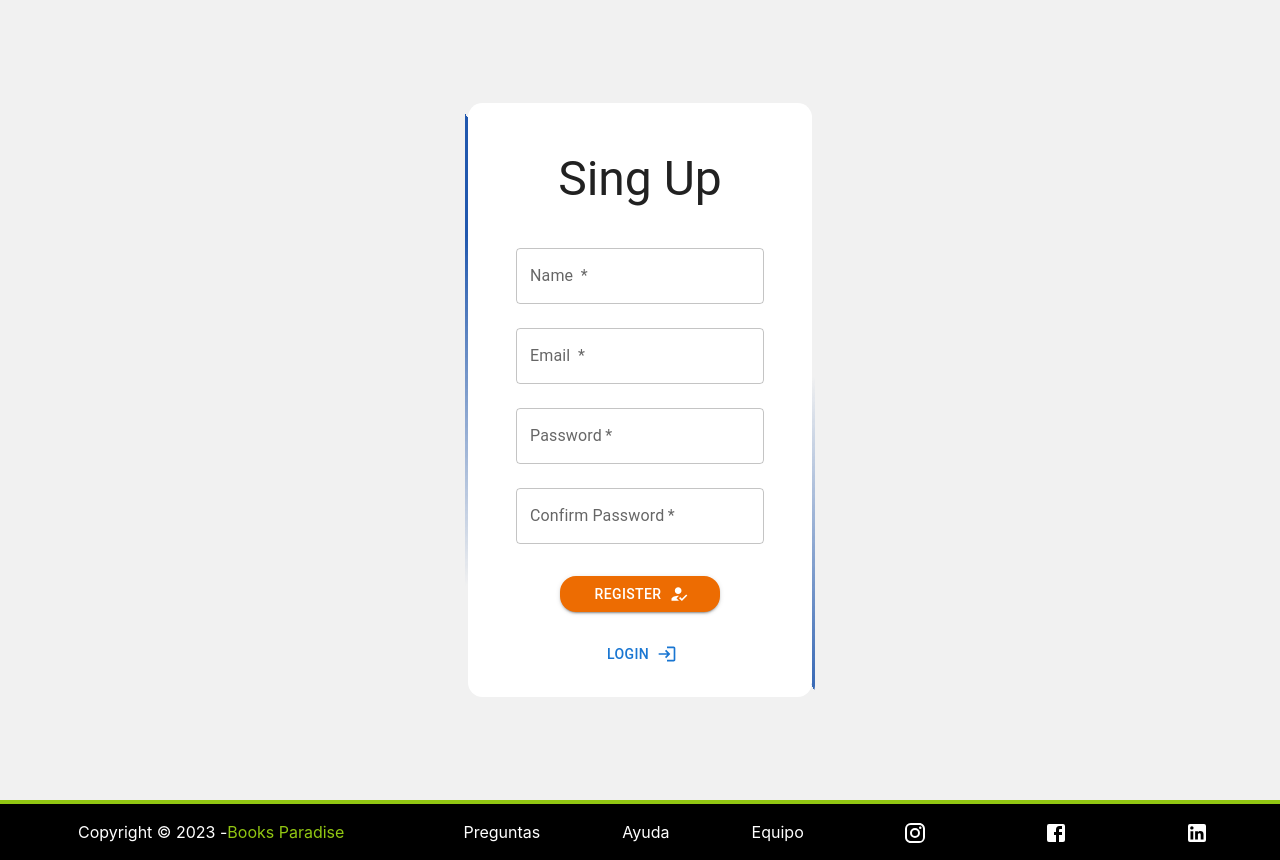
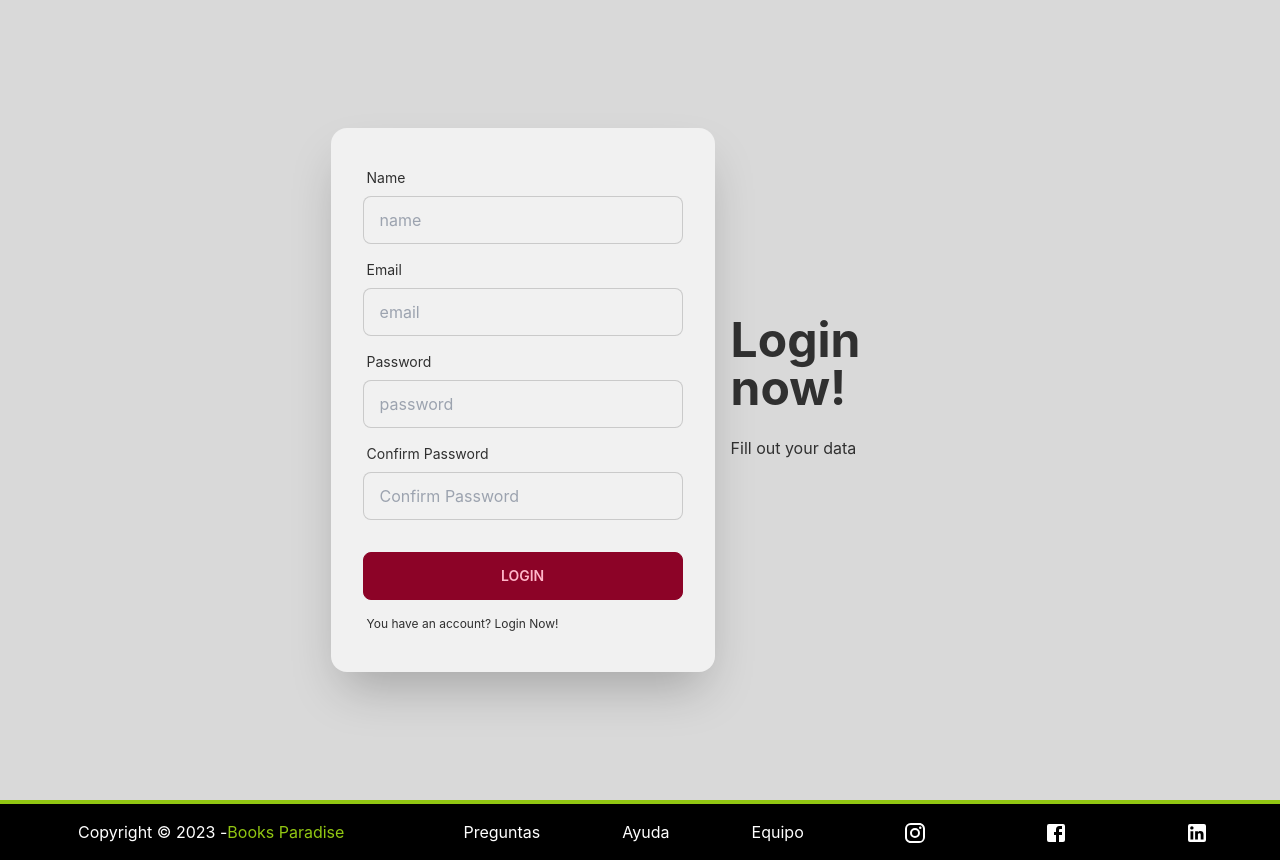
Before and after one commit to boogy2207/deployBoggy, a React (Vite) app in the folder client/: page /register in a window 1280 px wide. Built offline with nearby package versions, Linux system fonts and the light colour scheme.

Commit message:
login and register

```diff
--- a/client/src/components/Login/index.jsx
+++ b/client/src/components/Login/index.jsx
@@ -1,12 +1,8 @@
-import { Box, Typography, TextField, Button } from '@mui/material';
-import LoginIcon from '@mui/icons-material/Login';
-import HowToRegIcon from '@mui/icons-material/HowToReg';
-import { useNavigate } from 'react-router-dom';
+import { Link } from 'react-router-dom';
 import useInputChange from '../../hooks/useInputChange';
 import { useDispatch } from 'react-redux';
 import { login } from '../../store/slices/auth/requestsUser';
 import GoogleBtn from '../GoogleBtn/GoogleBtn';
-// import LogoutIcon from '@mui/icons-material/Logout';
 
 const initialStateValues = {
   email: '',
@@ -16,95 +12,47 @@ const initialStateValues = {
 function Login() {
 
 
-  const navigate = useNavigate();
   const dispatch = useDispatch();
   const { values, handleChange } = useInputChange(initialStateValues);
-
   const onSubmit = (e) => {
     e.preventDefault();
     dispatch(login(values));
   }
 
   return (
-    <div style={{ display: 'grid', placeItems: 'center', height: '100vh' }}>
-      <Box
-        position={'relative'}
-        overflow='hidden'
-        width={350}
-        height={400}
-        padding={3}
-        borderRadius={'.9rem'}
-        sx={{
-          '&::before': {
-            content: '""',
-            position: 'absolute',
-            top: '-40%',
-            left: '-40%',
-            width: 350,
-            height: 400,
-            background: 'linear-gradient(0deg, transparent, #2158AE, #2158AE)',
-            transformOrigin: 'bottom right',
-            animation: 'animate 6s linear infinite',
-          },
-          '&::after': {
-            content: '""',
-            position: 'absolute',
-            top: '-40%',
-            left: '-40%',
-            width: 350,
-            height: 400,
-            background: 'linear-gradient(0deg, transparent, #2158AE, #2158AE)',
-            transformOrigin: 'bottom right',
-            animation: 'animate 6s linear infinite',
-            animationDelay: '-3s'
-          }
-
-        }}
-      >
-
-        <form onSubmit={onSubmit} >
-          <Box sx={{
-            position: 'absolute',
-            backgroundColor: 'background.default',
-            inset: '.2rem',
-            display: 'flex',
-            flexDirection: 'column',
-            alignItems: 'center',
-            justifyContent: 'center',
-            zIndex: 10,
-            borderRadius: '.9rem',
-          }} >
-            <Typography color='text.primary' variant='h3' padding={3} textAlign='center'>Iniciar Sesion</Typography>
-
-            <TextField
-              label='Email '
-              required
-              margin='normal'
-              type='email'
-              variant='outlined'
-              placeholder='Email'
-              name='email'
-              value={values.email}
-              onChange={handleChange} />
-            <TextField
-
-              label='Password'
-              required
-              margin='normal'
-              type='password'
-              variant='outlined'
-              placeholder='Password'
-              name='password'
-              value={values.password}
-              onChange={handleChange} />
-
-            <Button sx={{ marginTop: 3, borderRadius: 4, minWidth: '10rem' }} variant='contained' color='warning' onClick={onSubmit} endIcon={<LoginIcon />} >Login</Button>
-            <Button sx={{ marginTop: 3, borderRadius: 4, minWidth: '10rem' }} onClick={() => { navigate('/register') }} endIcon={<HowToRegIcon />} >Sin Up</Button>
-          </Box>
-        </form>
-      </Box>
-      <GoogleBtn></GoogleBtn>
-    </div >
+    <form onSubmit={onSubmit}>
+      <div className="hero min-h-screen bg-base-200">
+        <div className="hero-content flex-col lg:flex-row-reverse">
+          <div className="text-center lg:text-left">
+            <h1 className="text-5xl font-bold">Login now!</h1>
+            <p className="py-6">Fill out your data</p>
+          </div>
+          <div className="card flex-shrink-0 w-full max-w-sm shadow-2xl bg-base-100">
+            <div className="card-body">
+              <div className="form-control">
+                <label className="label">
+                  <span className="label-text">Email</span>
+                </label>
+                <input onChange={handleChange} value={values.email} name="email" type="text" placeholder="email" className="input input-bordered" />
+              </div>
+              <div className="form-control">
+                <label className="label">
+                  <span className="label-text">Password</span>
+                </label>
+                <input onChange={handleChange} value={values.password} name="password" type="password" placeholder="password" className="input input-bordered" />
+              </div>
+              <div className="form-control mt-6">
+                <button className="btn btn-primary">Login</button>
+              </div>
+              <GoogleBtn />
+              <label className="label">
+                <Link to="/register" className="label-text-alt link link-hover">You don't have an account? Register Now!</Link>
+              </label>
+            </div>
+          </div>
+        </div>
+      </div>
+    </form>
   );
 };
 
--- a/client/src/components/Register/index.jsx
+++ b/client/src/components/Register/index.jsx
@@ -1,7 +1,7 @@
 import { Box, Typography, TextField, Button } from '@mui/material';
 import LoginIcon from '@mui/icons-material/Login';
 import HowToRegIcon from '@mui/icons-material/HowToReg';
-import { useNavigate } from 'react-router-dom';
+import { Link, useNavigate } from 'react-router-dom';
 import useInputChange from '../../hooks/useInputChange';
 import { useDispatch } from 'react-redux';
 import { register } from '../../store/slices/auth/requestsUser';
@@ -36,102 +36,50 @@ function Register() {
     }
 
     return (
-        <div style={{ display: 'grid', placeItems: 'center', height: '100vh' }}>
-            <Box
-                position={'relative'}
-                overflow='hidden'
-                width={350}
-                height={600}
-                padding={3}
-                borderRadius={'.9rem'}
-                sx={{
-                    '&::before': {
-                        content: '""',
-                        position: 'absolute',
-                        top: '-40%',
-                        left: '-40%',
-                        width: 350,
-                        height: 600,
-                        background: 'linear-gradient(0deg, transparent, #2158AE, #2158AE)',
-                        transformOrigin: 'bottom right',
-                        animation: 'animate 6s linear infinite',
-                    },
-                    '&::after': {
-                        content: '""',
-                        position: 'absolute',
-                        top: '-40%',
-                        left: '-40%',
-                        width: 350,
-                        height: 600,
-                        background: 'linear-gradient(0deg, transparent, #2158AE, #2158AE)',
-                        transformOrigin: 'bottom right',
-                        animation: 'animate 6s linear infinite',
-                        animationDelay: '-3s'
-                    }
-
-                }}
-            >
-
-                <form onSubmit={onSubmit} >
-                    <Box sx={{
-                        position: 'absolute',
-                        backgroundColor: 'background.default',
-                        inset: '.2rem',
-                        display: 'flex',
-                        flexDirection: 'column',
-                        alignItems: 'center',
-                        justifyContent: 'center',
-                        zIndex: 10,
-                        borderRadius: '.9rem',
-                    }} >
-                        <Typography color='text.primary' variant='h3' padding={3} textAlign='center'>Sing Up</Typography>
-                        <TextField
-                            label='Name '
-                            required
-                            margin='normal'
-                            type='name'
-                            variant='outlined'
-                            placeholder='Name'
-                            name='name'
-                            value={values.name}
-                            onChange={handleChange} />
-                        <TextField
-                            label='Email '
-                            required
-                            margin='normal'
-                            type={'email'}
-                            variant='outlined'
-                            placeholder='Email'
-                            name='email'
-                            value={values.email}
-                            onChange={handleChange} />
-                        <TextField
-                            label='Password'
-                            required
-                            margin='normal'
-                            type='password'
-                            variant='outlined'
-                            placeholder='Password'
-                            name='password'
-                            value={values.password}
-                            onChange={handleChange} />
-                        <TextField
-                            label='Confirm Password'
-                            required
-                            margin='normal'
-                            type='password'
-                            variant='outlined'
-                            placeholder='Confirm Password'
-                            name='confirmPassword'
-                            value={values.confirmPassword}
-                            onChange={handleChange} />
-
-                        <Button sx={{ marginTop: 3, borderRadius: 4, minWidth: '10rem' }} variant='contained' color='warning' onClick={onSubmit} endIcon={<HowToRegIcon />}>Register</Button>
-                        <Button sx={{ marginTop: 3, borderRadius: 4, minWidth: '10rem' }} onClick={() => { navigate('/login') }} endIcon={<LoginIcon />}>LogIn</Button>
-                    </Box>
-                </form>
-            </Box>
-        </div >
+        <form onSubmit={onSubmit}>
+            <div className="hero min-h-screen bg-base-200">
+                <div className="hero-content flex-col lg:flex-row-reverse">
+                    <div className="text-center lg:text-left">
+                        <h1 className="text-5xl font-bold">Login now!</h1>
+                        <p className="py-6">Fill out your data</p>
+                    </div>
+                    <div className="card flex-shrink-0 w-full max-w-sm shadow-2xl bg-base-100">
+                        <div className="card-body">
+                            <div className="form-control">
+                                <label className="label">
+                                    <span className="label-text">Name</span>
+                                </label>
+                                <input onChange={handleChange} value={values.name} name="name" type="text" placeholder="name" className="input input-bordered" />
+                            </div>
+                            <div className="form-control">
+                                <label className="label">
+                                    <span className="label-text">Email</span>
+                                </label>
+                                <input onChange={handleChange} value={values.email} name="email" type="text" placeholder="email" className="input input-bordered" />
+                            </div>
+                            <div className="form-control">
+                                <label className="label">
+                                    <span className="label-text">Password</span>
+                                </label>
+                                <input onChange={handleChange} value={values.password} name="password" type="password" placeholder="password" className="input input-bordered" />
+                            </div>
+                            <div className="form-control">
+                                <label className="label">
+                                    <span className="label-text">Confirm Password</span>
+                                </label>
+                                <input onChange={handleChange} value={values.confirmPassword} name="confirmPassword" type="password" placeholder="Confirm Password" className="input input-bordered" />
+                            </div>
+                            <div className="form-control mt-6">
+                                <button className="btn btn-primary">Login</button>
+                            </div>
+                            <label className="label">
+                                <Link to="/login" className="label-text-alt link link-hover">You have an account? Login Now!</Link>
+                            </label>
+                        </div>
+                    </div>
+                </div>
+            </div>
+        </form>
     );
 };
 
```
